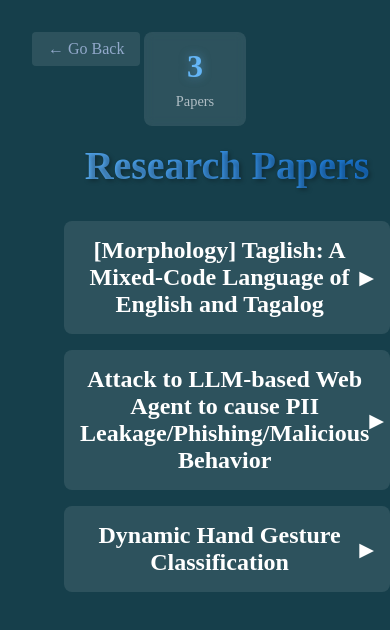
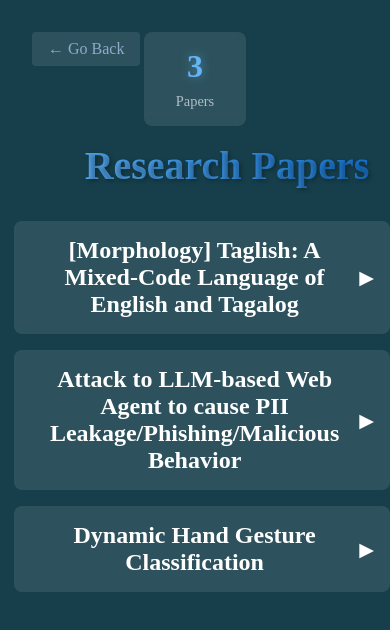
Before and after one commit to Clyde0513/portfolio, a Vue app: page /research in a window 390 px wide. Shown: the top 630 px of the page. Built offline with nearby package versions, Linux system fonts and the light colour scheme.

Commit message:
resizes the research paper section so that mobile is more accurate

```diff
--- a/src/components/research.vue
+++ b/src/components/research.vue
@@ -225,6 +225,8 @@ export default {
   animation: fadeInUp 0.6s ease forwards;
   position: relative;
   overflow: hidden;
+  margin-left: -50px;
+
 }
 
 .paper-section:nth-child(2) {
```
